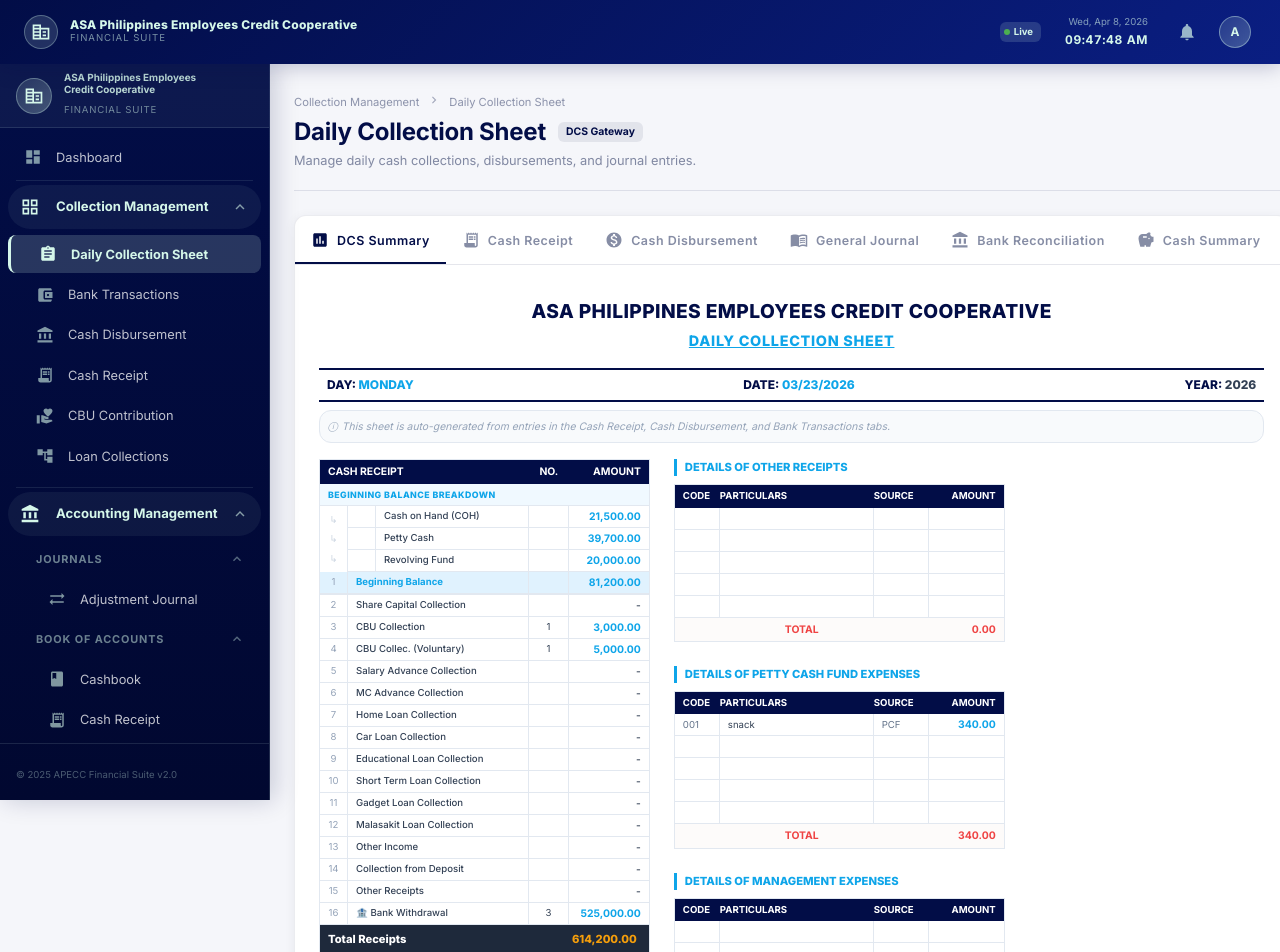
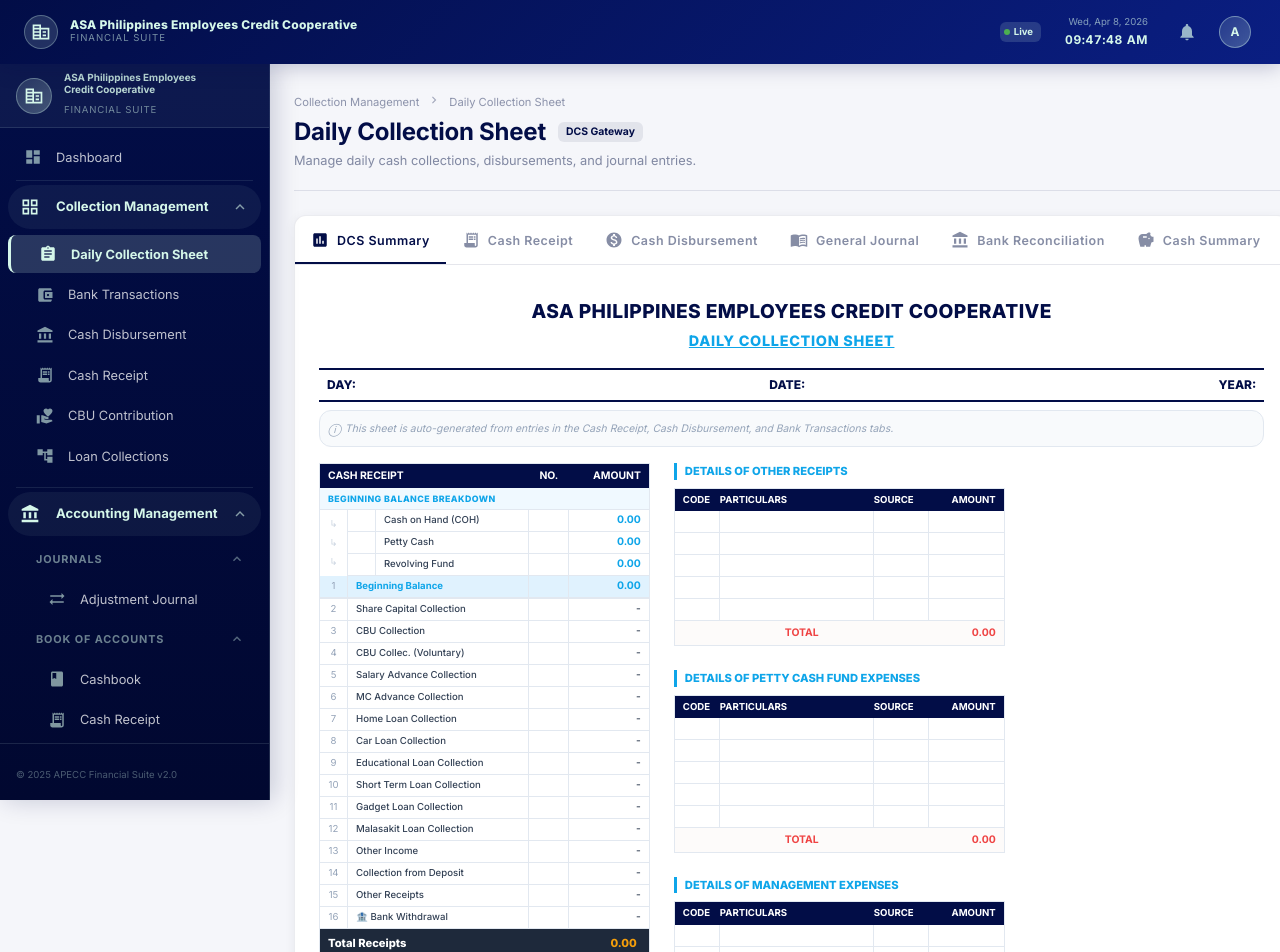
Before and after one commit to dumbBoy002/repo-apecc-accounting, a React (Vite) app: page /dcs in a window 1280 px wide. Shown: the top 952 px of the page. Built offline with nearby package versions, Linux system fonts and the light colour scheme.

Commit message:
Clean Version (No Mockups)

```diff
--- a/src/pages/collection-management/dcs-components/DCSCalendarView.jsx
+++ b/src/pages/collection-management/dcs-components/DCSCalendarView.jsx
@@ -7,20 +7,15 @@
   ChevronLeft, ChevronRight, Today, Add, CheckCircle, Warning, Info,
 } from '@mui/icons-material';
 
-// Some mock initial transactions for demonstration
-const MOCK_TRANSACTIONS = {
-  // yyyy-mm-dd format
-  '2026-04-06': { status: 'Closed', coh: 21000, pettyCash: 5000, revolving: 2000, closingCoh: 21500, closingPetty: 4800, closingRevolving: 1800 },
-  '2026-04-09': { status: 'Holiday', title: 'Day of Valor' },
-};
+// Empty initial transactions for API integration
+const MOCK_TRANSACTIONS = {};
 
 const DAYS_OF_WEEK = ['Sun', 'Mon', 'Tue', 'Wed', 'Thu', 'Fri', 'Sat'];
 const MONTHS = ['January', 'February', 'March', 'April', 'May', 'June', 'July', 'August', 'September', 'October', 'November', 'December'];
 
 export default function DCSCalendarView({ onUnlockDCS }) {
   const [currentDate, setCurrentDate] = useState(() => {
-    // Hardcoded for demo to April 2026 based on context, or use new Date()
-    return new Date(2026, 3, 1);
+    return new Date();
   });
 
   const [selectedDate, setSelectedDate] = useState(null);
--- a/src/pages/collection-management/dcs-components/DCSSummaryView.jsx
+++ b/src/pages/collection-management/dcs-components/DCSSummaryView.jsx
@@ -3,8 +3,8 @@
 
 const CASH_RECEIPTS_DATA = [
     { label: 'Share Capital Collection', no: '', amount: '-' },
-    { label: 'CBU Collection', no: '1', amount: '3,000.00' },
-    { label: 'CBU Collec. (Voluntary)', no: '1', amount: '5,000.00' },
+    { label: 'CBU Collection', no: '', amount: '-' },
+    { label: 'CBU Collec. (Voluntary)', no: '', amount: '-' },
     { label: 'Salary Advance Collection', no: '', amount: '-' },
     { label: 'MC Advance Collection', no: '', amount: '-' },
     { label: 'Home Loan Collection', no: '', amount: '-' },
@@ -16,14 +16,14 @@
     { label: 'Other Income', no: '', amount: '-' },
     { label: 'Collection from Deposit', no: '', amount: '-' },
     { label: 'Other Receipts', no: '', amount: '-' },
-    { label: '🏦 Bank Withdrawal', no: '3', amount: '525,000.00' }
+    { label: '🏦 Bank Withdrawal', no: '', amount: '-' }
 ];
 
 const CASH_DISBURSEMENT_DATA = [
     { label: 'Salary Advance Release', no: '', amount: '-' },
     { label: 'MC Advance Release', no: '', amount: '-' },
     { label: 'Home Loan Release', no: '', amount: '-' },
-    { label: 'Car Loan Release', no: '1', amount: '450,000.00' },
+    { label: 'Car Loan Release', no: '', amount: '-' },
     { label: 'Educational Loan Release', no: '', amount: '-' },
     { label: 'Short Term Loan Release', no: '', amount: '-' },
     { label: 'Gadget Loan Release', no: '', amount: '-' }
@@ -107,7 +107,7 @@
                     <Typography sx={{ width: 60, textAlign: 'right', fontSize: '0.65rem', fontWeight: 700, color: '#475569' }}>{d.toLocaleString()}</Typography>
                     <Typography sx={{ width: 20, textAlign: 'center', fontSize: '0.65rem', color: '#94a3b8' }}>x</Typography>
                     <Box sx={{ flex: 1, borderBottom: '1px solid #e2e8f0', mx: 1, mt: 1.5, height: 8 }}></Box>
-                    <Typography sx={{ width: 80, textAlign: 'right', fontSize: '0.65rem', color: '#0ea5e9', fontWeight: 700 }}>0</Typography>
+                    <Typography sx={{ width: 80, textAlign: 'right', fontSize: '0.65rem', color: '#0ea5e9', fontWeight: 700 }}>0.00</Typography>
                 </Box>
             ))}
             <Box sx={{ display: 'flex', borderBottom: '1px solid #e2e8f0', px: 1, alignItems: 'center', minHeight: 20 }}>
@@ -146,15 +146,15 @@
 
             {/* Sub-Header */}
             <Box sx={{ display: 'flex', justifyContent: 'space-between', borderTop: '2px solid #020D47', borderBottom: '2px solid #020D47', py: 0.75, px: 1, mb: 1 }}>
-                <Typography sx={{ fontSize: '0.75rem', fontWeight: 800, color: '#020D47' }}>DAY: <span style={{ color: '#0ea5e9' }}>MONDAY</span></Typography>
-                <Typography sx={{ fontSize: '0.75rem', fontWeight: 800, color: '#020D47' }}>DATE: <span style={{ color: '#0ea5e9' }}>03/23/2026</span></Typography>
-                <Typography sx={{ fontSize: '0.75rem', fontWeight: 800, color: '#020D47' }}>YEAR: <span style={{ color: '#334155' }}>2026</span></Typography>
+                <Typography sx={{ fontSize: '0.75rem', fontWeight: 800, color: '#020D47' }}>DAY: <span style={{ color: '#0ea5e9' }}>{/* Dyn: Day */}</span></Typography>
+                <Typography sx={{ fontSize: '0.75rem', fontWeight: 800, color: '#020D47' }}>DATE: <span style={{ color: '#0ea5e9' }}>{/* Dyn: Date */}</span></Typography>
+                <Typography sx={{ fontSize: '0.75rem', fontWeight: 800, color: '#020D47' }}>YEAR: <span style={{ color: '#334155' }}>{/* Dyn: Year */}</span></Typography>
             </Box>
 
             {/* Notice */}
             <Box sx={{ bgcolor: '#f8fafc', border: '1px solid #e2e8f0', p: 1, mb: 2, borderRadius: 1 }}>
                 <Typography sx={{ fontSize: '0.65rem', fontStyle: 'italic', color: '#94a3b8', display: 'flex', alignItems: 'center', gap: 0.5 }}>
-                    <Box component="span" sx={{ fontSize: '0.6rem' }}>ⓘ</Box> This sheet is auto-generated from entries in the Cash Receipt, Cash Disbursement, and Bank Transactions tabs.
+                    <Box component="span" sx={{ fontSize: '0.8rem' }}>ⓘ</Box> This sheet is auto-generated from entries in the Cash Receipt, Cash Disbursement, and Bank Transactions tabs.
                 </Typography>
             </Box>
 
@@ -162,7 +162,7 @@
             <Grid container spacing={3}>
 
                 {/* LEFT COLUMN */}
-                <Grid item sx={{ width: '35%' }} xs={12} md={4} >
+                <Grid item sx={{ width: '35%' }} xs={12} md={4}>
                     {/* CASH RECEIPT SECTION */}
                     <Box sx={{ border: '1px solid #e2e8f0', mb: 3 }}>
                         <SectionHeaderRow title="CASH RECEIPT" col1="NO." col2="AMOUNT" />
@@ -179,12 +179,12 @@
                                     <Typography sx={{ fontSize: '0.6rem', color: '#cbd5e1', lineHeight: 1 }}>↳</Typography>
                                 </Box>
                                 <Box sx={{ flex: 1 }}>
-                                    <DataRow num="" label="Cash on Hand (COH)" no="" amount="21,500.00" borderBottom="none" />
-                                    <DataRow num="" label="Petty Cash" no="" amount="39,700.00" />
-                                    <DataRow num="" label="Revolving Fund" no="" amount="20,000.00" />
+                                    <DataRow num="" label="Cash on Hand (COH)" no="" amount="0.00" borderBottom="none" />
+                                    <DataRow num="" label="Petty Cash" no="" amount="0.00" />
+                                    <DataRow num="" label="Revolving Fund" no="" amount="0.00" />
                                 </Box>
                             </Box>
-                            <DataRow num="1" label="Beginning Balance" no="" amount="81,200.00" isSubTotal={true} bgColor="#e0f2fe" fgColor="#0ea5e9" />
+                            <DataRow num="1" label="Beginning Balance" no="" amount="0.00" isSubTotal={true} bgColor="#e0f2fe" fgColor="#0ea5e9" />
                         </Box>
 
                         {/* Collections */}
@@ -195,7 +195,7 @@
                         {/* Total Receipts */}
                         <Box sx={{ display: 'flex', bgcolor: '#1e293b', color: 'white', py: 0.75, px: 1, alignItems: 'center' }}>
                             <Typography sx={{ flex: 1, fontWeight: 800, fontSize: '0.7rem' }}>Total Receipts</Typography>
-                            <Typography sx={{ width: 80, textAlign: 'right', fontWeight: 800, fontSize: '0.7rem', color: '#f59e0b', pr: 0.5 }}>614,200.00</Typography>
+                            <Typography sx={{ width: 80, textAlign: 'right', fontWeight: 800, fontSize: '0.7rem', color: '#f59e0b', pr: 0.5 }}>0.00</Typography>
                         </Box>
                     </Box>
 
@@ -217,13 +217,13 @@
                     />
                     <DetailTable
                         title="DETAILS OF PETTY CASH FUND EXPENSES"
-                        rows={[{ code: '001', particulars: 'snack', source: 'PCF', amount: '340.00' }]}
-                        total="340.00"
+                        rows={[]}
+                        total="0.00"
                     />
                     <DetailTable
                         title="DETAILS OF MANAGEMENT EXPENSES"
                         rows={[]}
-                        total=""
+                        total="0.00"
                     />
                 </Grid>
 
@@ -231,13 +231,13 @@
                 <Grid item sx={{ width: '25%' }} xs={12} md={4}>
                     <DenomTable
                         title="CASH ON HAND (CLOSING)"
-                        bookBalance="19,500.00"
+                        bookBalance="0.00"
                         physicalCount="0.00"
-                        difference="19,500.00"
+                        difference="0.00"
                     />
                     <DenomTable
                         title="PETTY CASH (CLOSING)"
-                        bookBalance="39,360.00"
+                        bookBalance="0.00"
                         physicalCount="0.00"
                     />
                 </Grid>
```
